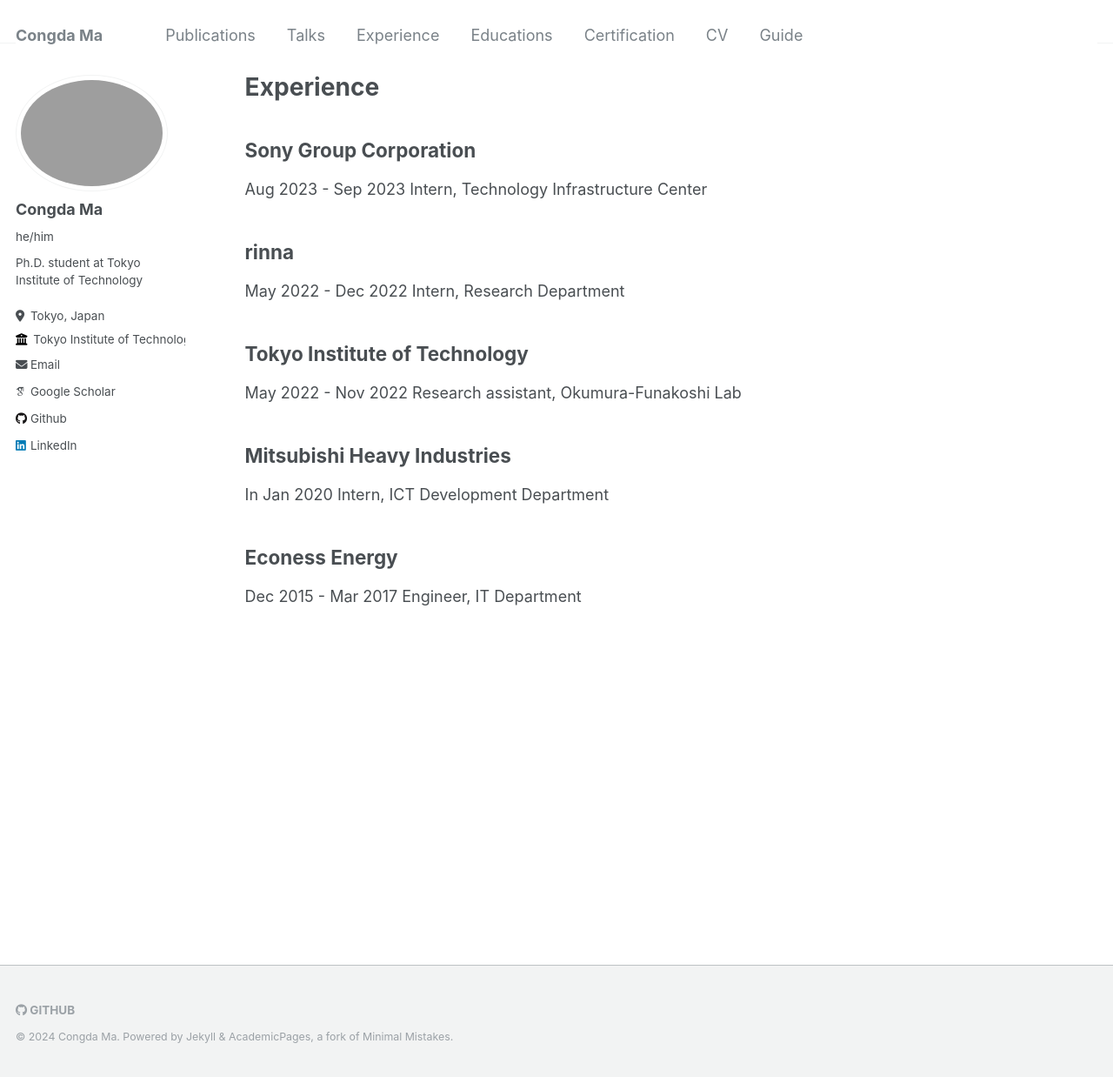
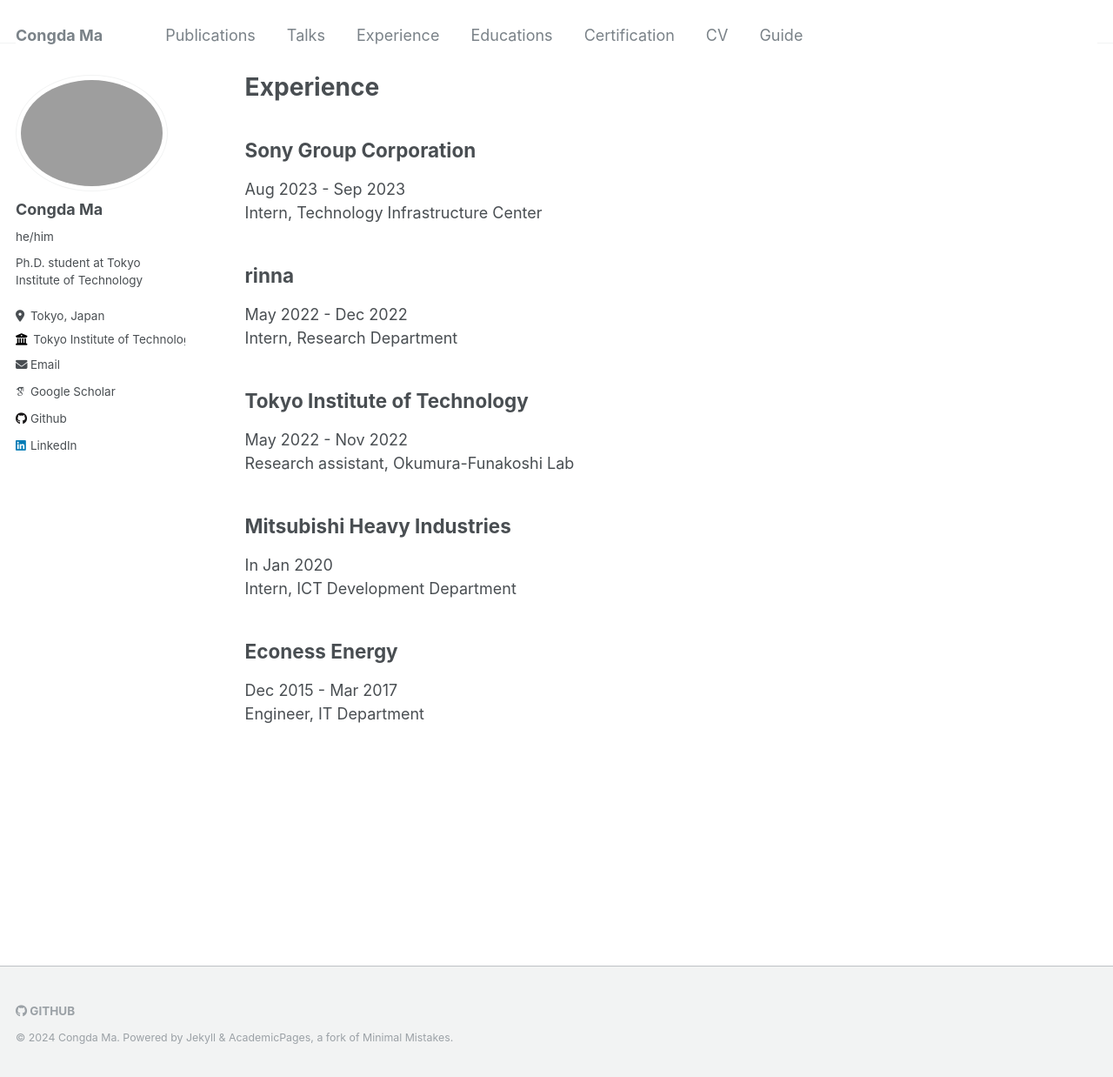
Before and after one commit to derrickmaa/derrickmaa.github.io, a Jekyll site: the page built from _pages/teaching.md, in a window 1280 px wide and 1238 px high. Shown: the whole window at 87% size. Built offline with Jekyll 4.4.1, drawn with Linux system fonts in a browser that asks for light colours; some web fonts are replaced.

```diff
--- a/_pages/teaching.md
+++ b/_pages/teaching.md
@@ -7,21 +7,21 @@ author_profile: true
 
 
 ## Sony Group Corporation
-Aug 2023 - Sep 2023
+Aug 2023 - Sep 2023\
 Intern, Technology Infrastructure Center
 
 ## rinna
-May 2022 - Dec 2022
+May 2022 - Dec 2022\
 Intern, Research Department
 
 ## Tokyo Institute of Technology
-May 2022 - Nov 2022
+May 2022 - Nov 2022\
 Research assistant, Okumura-Funakoshi Lab
 
 ## Mitsubishi Heavy Industries
-In Jan 2020
+In Jan 2020\
 Intern, ICT Development Department
 
 ## Econess Energy
-Dec 2015 - Mar 2017
+Dec 2015 - Mar 2017\
 Engineer, IT Department
```
